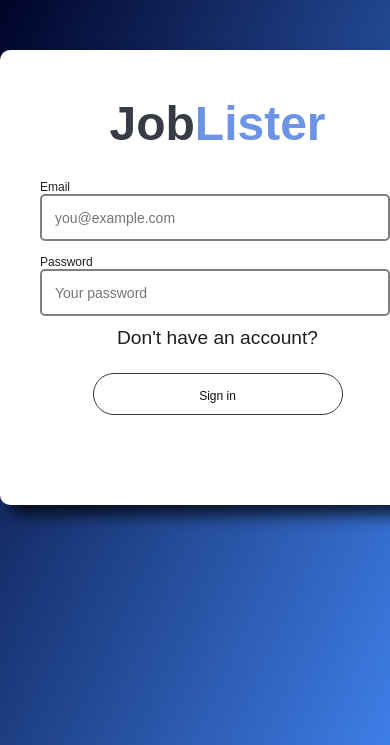
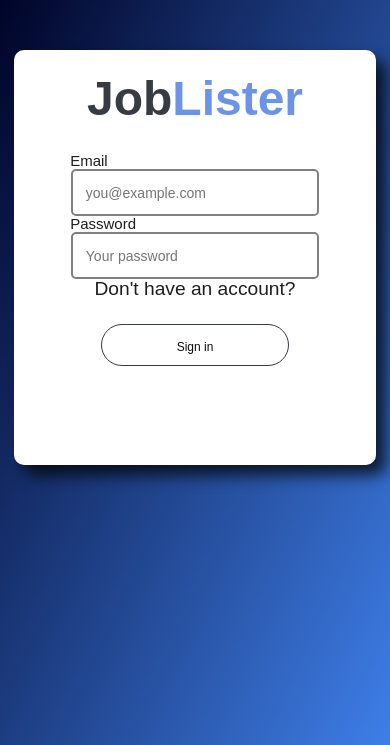
Before and after one commit to yat999/JobLister, a PHP site: page /signIn.php in a window 390 px wide; the page is wider, and only the part inside the window is pictured. Shown: the top 745 px of that part. Run offline with PHP 8.4, Linux system fonts and the light colour scheme; some libraries are stand-ins or nearby versions.

Commit message:
Mobile optimizations

```diff
--- a/Styles/Style.css
+++ b/Styles/Style.css
@@ -262,7 +262,6 @@ Sign up
     padding: 50px 40px 55px;
 }
     #wide {
-        height: auto;
         width: 750px;
     }
 
@@ -302,7 +301,6 @@ Sign up
     position: relative;
     height: 287px;
 }
-
 
 label {
     font-size: 12px;
@@ -383,6 +381,51 @@ textarea {
     min-width: 320px;
     max-height: 100px;
     min-height: 100px;
+}
+
+@media screen and (max-width: 550px) {
+    .container {
+        max-width: 80%;
+        height: 65%;
+        margin: 50px auto;
+        padding: 25px;
+    }
+
+    .content input[type="text"],
+    .content input[type="name"],
+    .content input[type="password"],
+    .content input[type="date"],
+    .content input[type="datetime"],
+    .content input[type="email"],
+    .content input[type="tel"],
+    .content input[type="search"],
+    .content input[type="time"],
+    .content input[type="url"],
+    .content input[type="file"],
+    .content select,
+    textarea {
+        width: 70%;
+        padding: 16px 13px;
+        margin: auto;
+    }
+
+    input[type='submit']{
+        width: 60%;
+        margin-bottom: 50px;
+    }
+
+    label {
+        font-size: 15px;
+        color: rgb(30, 30, 30);
+        padding-left: 10%;
+    }
+
+    #left,
+    #right {
+        margin: auto;
+        width: 100%;
+    }
+
 }
 
 /*=================================
--- a/register.php
+++ b/register.php
@@ -35,7 +35,7 @@
                 <input type="text" name="l_name" id="l_name" required placeholder="Doe">
             </div>
             <div class="content" id="right">
-                <label for="qual">Qualifictaion</label>
+                <label for="qual">Qualification</label>
                 <input type="text" name="qual" id="qual" required placeholder="Bachelor in Science">
                 <label for="ph_no">Contact</label>
                 <input type="tel" name="ph_no" id="ph_no" required placeholder="XXXXX XXXXX">
```
